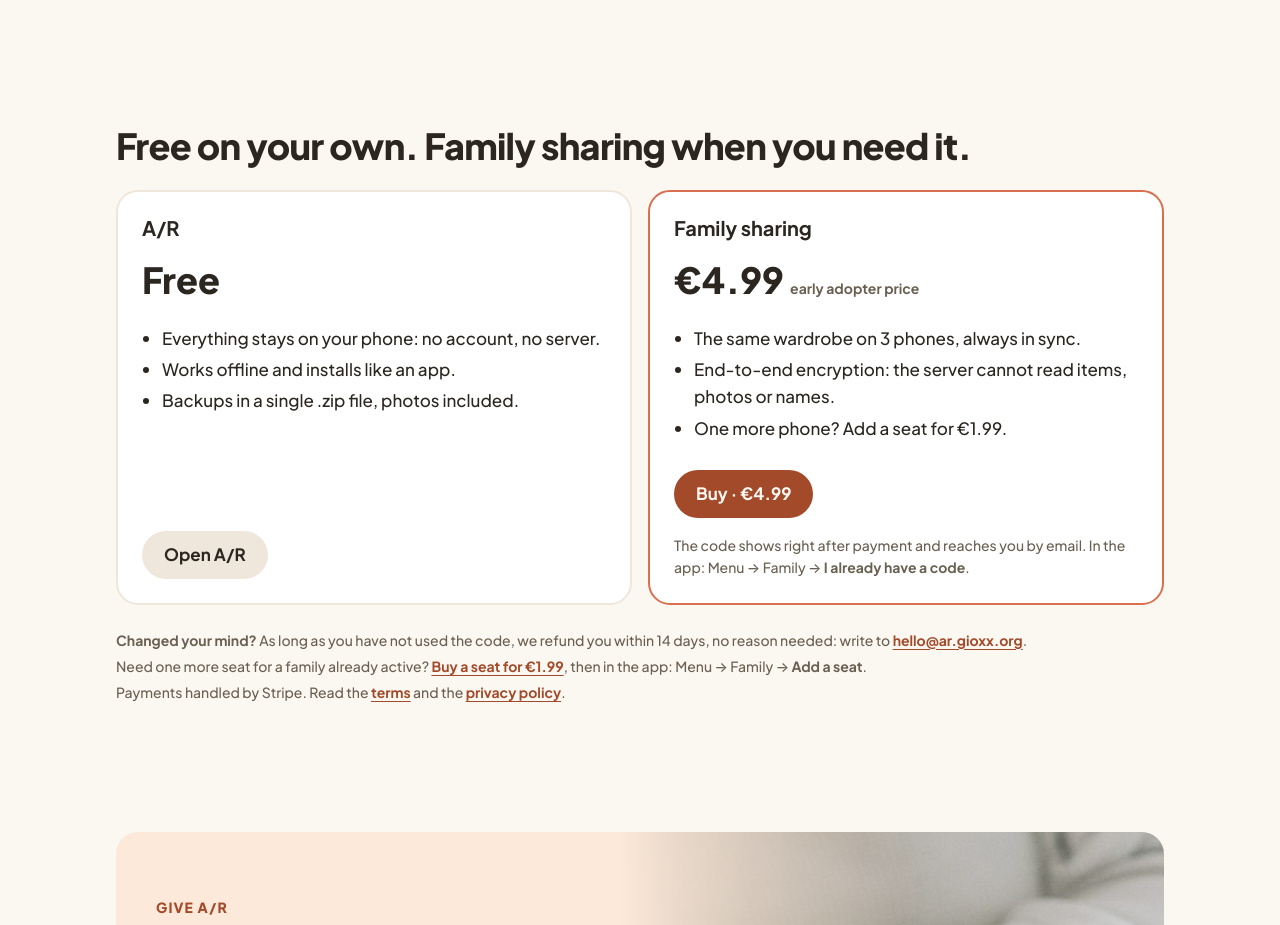
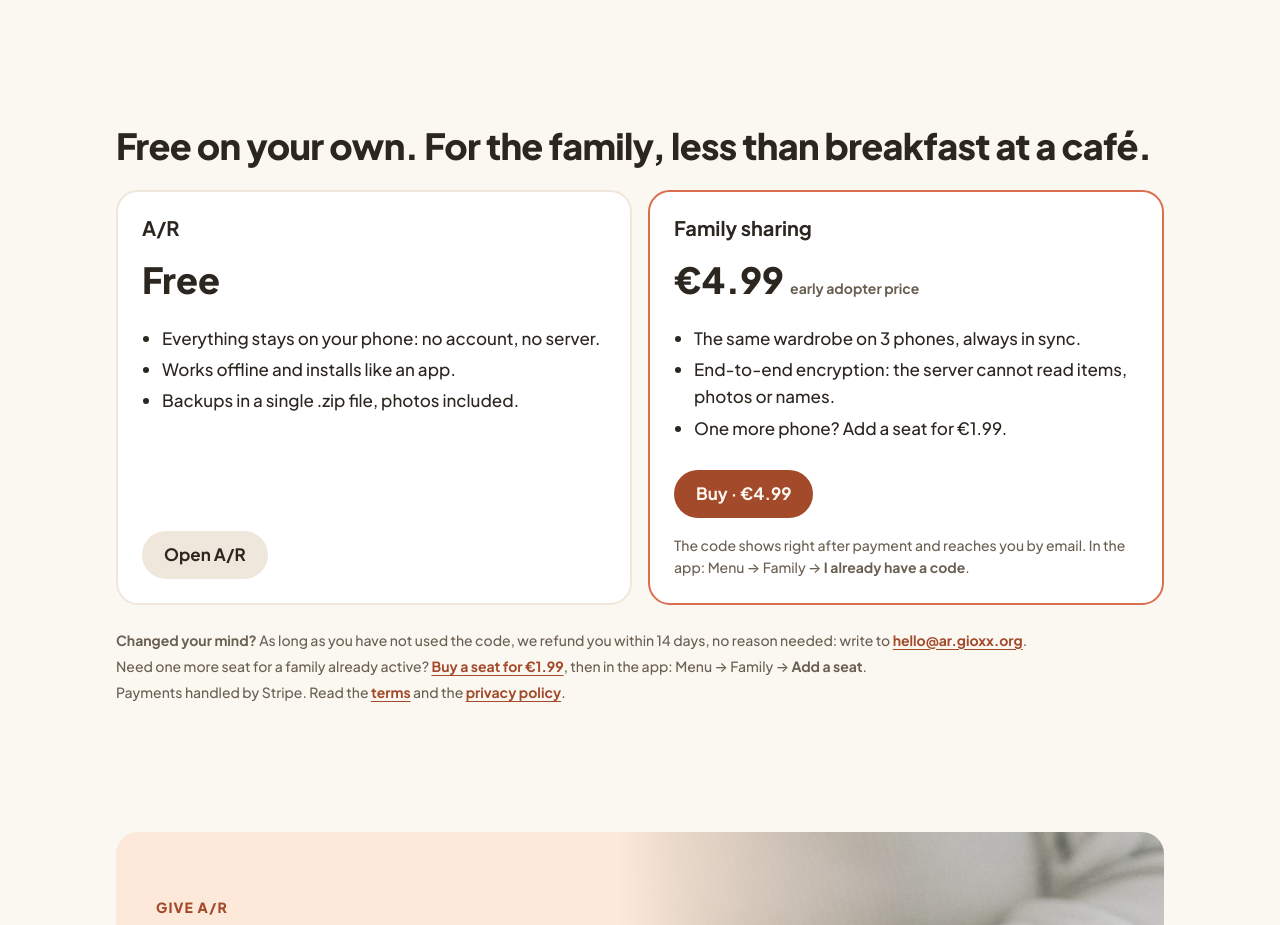
Before and after one commit to gioxx/andata-ritorno, a plain HTML site: page landing/public/en/index.html in a window 1280 px wide. Shown: the part 1602-2527 px from the top of the page. Drawn offline with Linux system fonts and the light colour scheme.

Commit message:
Landing: pricing headline

```diff
--- a/landing/public/en/index.html
+++ b/landing/public/en/index.html
@@ -110,7 +110,7 @@
 
   <section id="pricing" data-reveal aria-labelledby="h-pricing">
     <div class="wrap">
-      <h2 id="h-pricing">Free on your own. Family sharing when you need it.</h2>
+      <h2 id="h-pricing">Free on your own. For the family, less than breakfast at a café.</h2>
       <div class="plans">
         <div class="plan">
           <h3>A/R</h3>
```
Also changed, not shown: landing/public/index.html (+1 -1 lines).
